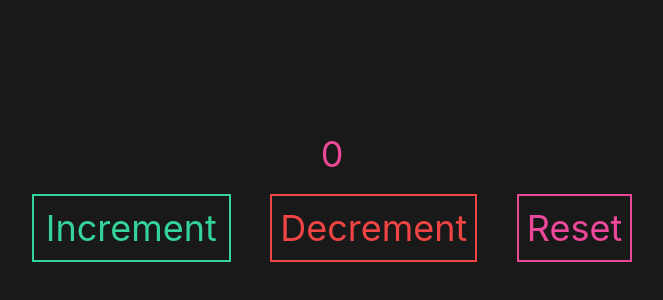
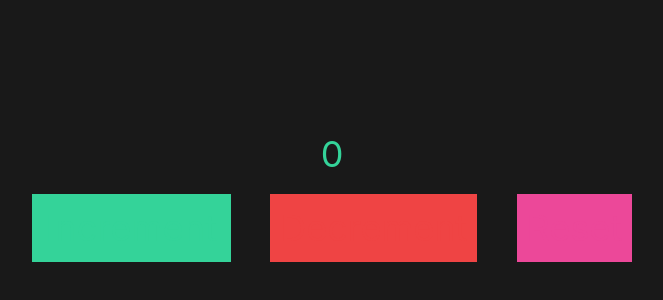
Before and after one commit to PeteSeeling/reducer-adv-react, a React (Create React App) app: page / in a window 1280 px wide. Shown: the part 202-502 px from the top of the page, without its empty margins (308-971 px from the left). Built offline with nearby package versions, Linux system fonts and the light colour scheme.

Commit message:
style added to buttons

```diff
--- a/src/components/Counter/Counter.jsx
+++ b/src/components/Counter/Counter.jsx
@@ -6,7 +6,8 @@ const color = {
    red: `rgb(239, 68, 68)`,
    pink: `rgb(236, 72, 153)`
   }
-const initailState = { count: 0, currentColor: color.pink}
+
+const initailState = { count: 0, currentColor: color.green}
 
 
 
@@ -34,17 +35,17 @@ export default function Counter() {
     }
 
     if (state > 0) {
-      setCurrentColor(green)
+      setCurrentColor(color.green)
     }
 
     if (state < 0) {
-      setCurrentColor(red)
+      setCurrentColor(color.red)
     }
   }, [state])
 
 return (
   <main className="bg-black bg-opacity-90 min-h-screen flex flex-col items-center justify-center text-4xl text-pink-500">
-    <h1 className="mb-5" style={{ color: currentColor }}>
+    <h1 className="mb-5" style={{ color: state.currentColor }}>
       {state.count}
     </h1>
     <div className="flex w-1/2 justify-around">
@@ -53,6 +54,7 @@ return (
         type="button"
         onClick={() => dispatch({ type: 'increment' })}
         aria-label="increment"
+        style={{ backgroundColor: color.green}}
       >
         Increment
       </button>
@@ -61,6 +63,7 @@ return (
         type="button"
         onClick={() => dispatch({ type: 'decrement' })}
         aria-label="decrement"
+        style={{ backgroundColor: color.red}}
       >
         Decrement
       </button>
@@ -69,6 +72,7 @@ return (
         type="button"
         aria-label="reset"
         onClick={() => dispatch({ type: 'reset' })}
+        style={{ backgroundColor: color.pink}}
       >
         Reset
       </button>
```
